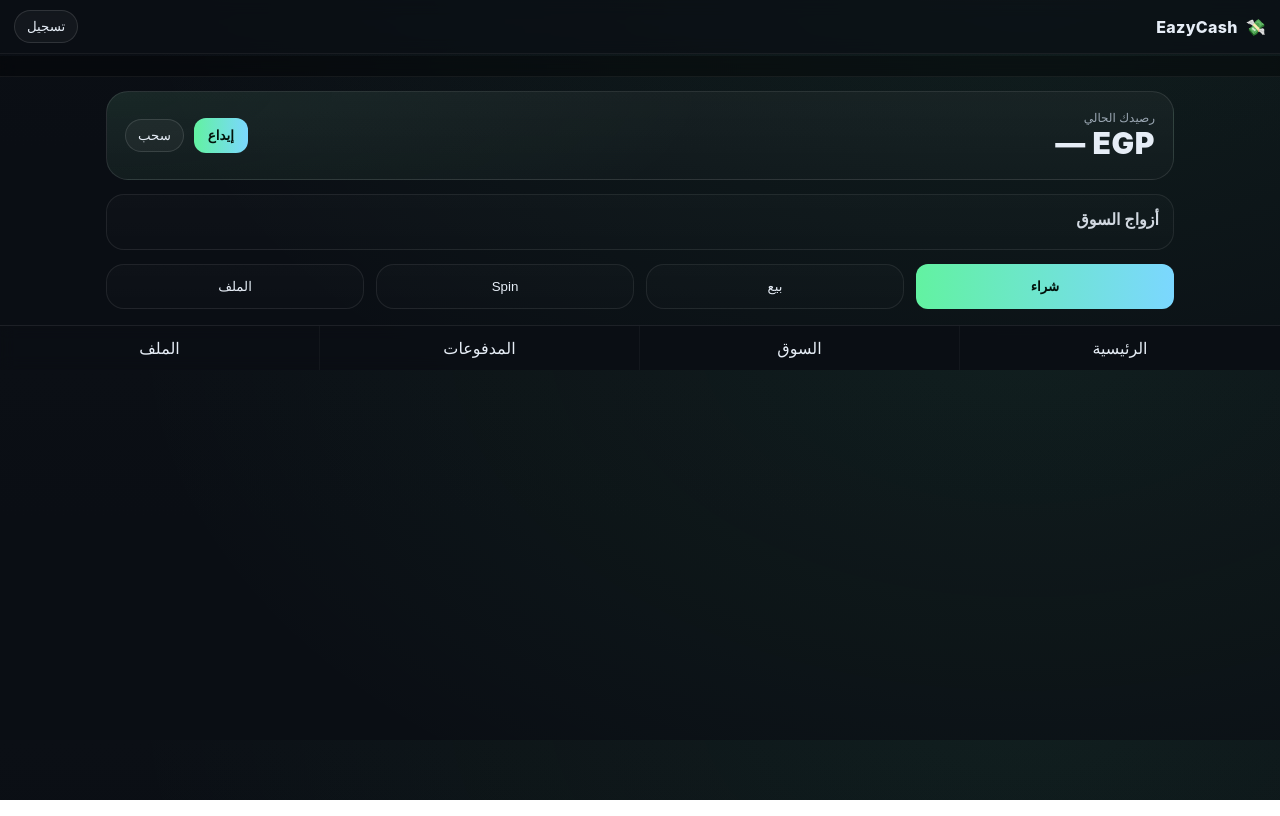
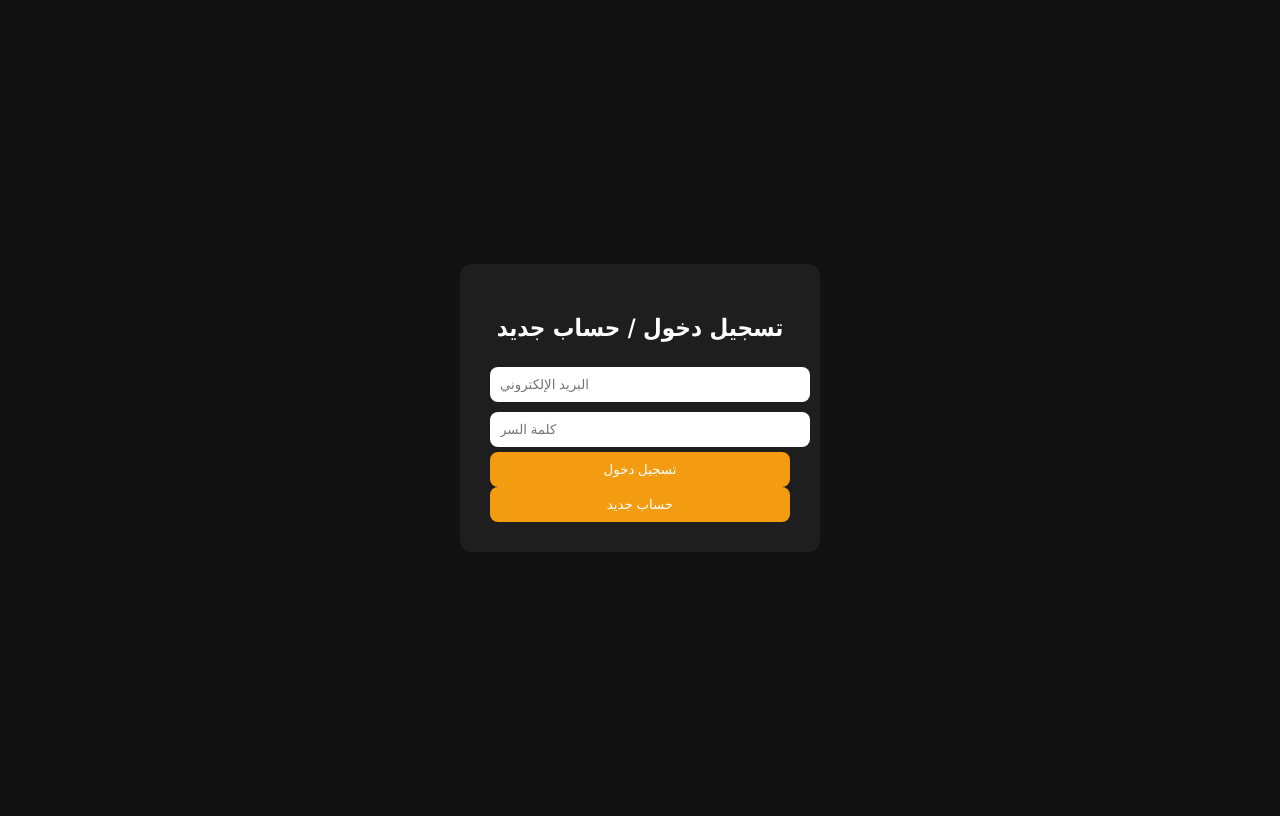
Before and after one commit to ym1643040001000-ops/Eazycash.github.io, a plain HTML site: page index.html in a window 1280 px wide. Drawn offline with Linux system fonts and the light colour scheme; no server answers.

Commit message:
index.html

```diff
--- a/index.html
+++ b/index.html
@@ -1,74 +1,25 @@
-<!doctype html>
-<html lang="ar" dir="rtl">
+<!DOCTYPE html>
+<html lang="ar">
 <head>
-  <meta charset="utf-8"/>
-  <meta name="viewport" content="width=device-width, initial-scale=1"/>
-  <title>Eazy Cash</title>
+  <meta charset="UTF-8">
+  <title>Eazy Cash - تسجيل</title>
   <style>
-    :root{--bg:#0b0f15;--card:#0e131b;--muted:#9aa6b2;--text:#e6edf6;--pri:#62f2a1;--acc:#7bd7ff;--danger:#ff6b6b;}
-    *{box-sizing:border-box}html,body{margin:0;background:radial-gradient(900px 560px at 80% -10%,rgba(98,242,161,.07),transparent),linear-gradient(180deg,#0b0f15,#0a0e14 40%);color:var(--text);font-family:Inter,system-ui,Arial}
-    a{color:inherit;text-decoration:none}.container{max-width:1100px;margin:0 auto;padding:16px}
-    .hdr{position:sticky;top:0;z-index:30;display:flex;justify-content:space-between;align-items:center;padding:10px 14px;background:rgba(11,15,21,.7);backdrop-filter:blur(8px);border-bottom:1px solid rgba(255,255,255,.06)}
-    .brand{font-weight:800;letter-spacing:.3px;display:flex;gap:8px;align-items:center}
-    .chip{border:1px solid rgba(255,255,255,.12);background:rgba(255,255,255,.04);color:var(--text);padding:8px 12px;border-radius:999px}
-    .grid{display:grid;gap:12px}.grid-4{grid-template-columns:repeat(4,minmax(0,1fr))}.grid-2{grid-template-columns:repeat(2,minmax(0,1fr))}
-    .card{background:linear-gradient(180deg,rgba(255,255,255,.02),rgba(255,255,255,.01));border:1px solid rgba(255,255,255,.08);border-radius:18px;padding:14px}
-    .title{opacity:.9;font-weight:700;margin-bottom:6px}.sub{font-size:12px;color:var(--muted)}
-    .balance{display:flex;justify-content:space-between;align-items:center;padding:18px;border-radius:22px;background:radial-gradient(600px 200px at 0% 0%,rgba(98,242,161,.08),transparent),linear-gradient(180deg,rgba(255,255,255,.04),rgba(255,255,255,.02));border:1px solid rgba(255,255,255,.1)}
-    .big{font-size:30px;font-weight:900;letter-spacing:.6px}.btn{background:linear-gradient(90deg,var(--pri),var(--acc));color:#02120b;border:none;padding:10px 14px;border-radius:12px;font-weight:800}
-    .row{display:flex;gap:10px;align-items:center}.grow{flex:1}
-    #ticker{position:sticky;top:56px;background:rgba(0,0,0,.35);backdrop-filter:blur(6px);white-space:nowrap;overflow:hidden;border-bottom:1px solid rgba(255,255,255,.06)}
-    #ticker .lane{display:inline-block;padding:8px 0;animation:mar 22s linear infinite}
-    #ticker span{display:inline-block;padding:0 20px;opacity:.95}
-    @keyframes mar{0%{transform:translateX(100%)}100%{transform:translateX(-100%)}}
-    .pair{display:flex;justify-content:space-between;align-items:center;padding:12px;border:1px solid rgba(255,255,255,.08);border-radius:14px;background:rgba(255,255,255,.02)}
-    .up{color:var(--pri)}.down{color:var(--danger)}
-    .nav{position:sticky;bottom:0;display:grid;grid-template-columns:repeat(4,1fr);background:rgba(11,15,21,.85);backdrop-filter:blur(8px);border-top:1px solid rgba(255,255,255,.08)}
-    .nav a{padding:12px 8px;text-align:center;border-inline-start:1px solid rgba(255,255,255,.04)}.nav a:first-child{border:0}
+    body {background:#121212; color:#fff; display:flex; justify-content:center; align-items:center; height:100vh; font-family:tahoma;}
+    .box {background:#1e1e1e; padding:30px; border-radius:12px; width:300px; text-align:center;}
+    input {width:100%; padding:10px; margin:5px 0; border-radius:8px; border:none;}
+    button {padding:10px; border:none; border-radius:8px; background:#f39c12; color:#fff; cursor:pointer; width:100%;}
   </style>
-  <script type="module" src="./app.js"></script>
 </head>
 <body>
-  <header class="hdr">
-    <div class="brand">💸 <span>EazyCash</span></div>
-    <div class="row">
-      <button id="loginBtn" class="chip">تسجيل</button>
-      <button id="logoutBtn" class="chip" style="display:none">خروج</button>
-    </div>
-  </header>
+  <div class="box">
+    <h2>تسجيل دخول / حساب جديد</h2>
+    <input type="email" id="email" placeholder="البريد الإلكتروني">
+    <input type="password" id="password" placeholder="كلمة السر">
+    <button onclick="login()">تسجيل دخول</button>
+    <button onclick="signup()">حساب جديد</button>
+  </div>
 
-  <nav id="ticker"><div class="lane" id="tickerLane"></div></nav>
-
-  <main class="container">
-    <section class="balance">
-      <div>
-        <div class="sub">رصيدك الحالي</div>
-        <div class="big" id="balance">EGP —</div>
-      </div>
-      <div class="row">
-        <button id="btnDeposit" class="btn">إيداع</button>
-        <button id="btnWithdraw" class="chip">سحب</button>
-      </div>
-    </section>
-
-    <section class="card" style="margin-top:14px">
-      <div class="title">أزواج السوق</div>
-      <div class="grid grid-2" id="pairs"></div>
-    </section>
-
-    <section class="grid grid-4" style="margin-top:14px">
-      <button class="card btn" id="goBuy">شراء</button>
-      <button class="card chip" id="goSell">بيع</button>
-      <button class="card chip" id="goSpin">Spin</button>
-      <button class="card chip" id="goProfile">الملف</button>
-    </section>
-  </main>
-
-  <footer class="nav">
-    <a href="./index.html">الرئيسية</a>
-    <a href="./market.html">السوق</a>
-    <a href="./payments.html">المدفوعات</a>
-    <a href="./profile.html">الملف</a>
-  </footer>
+  <script type="module" src="firebase.js"></script>
+  <script type="module" src="auth.js"></script>
 </body>
 </html>
```
